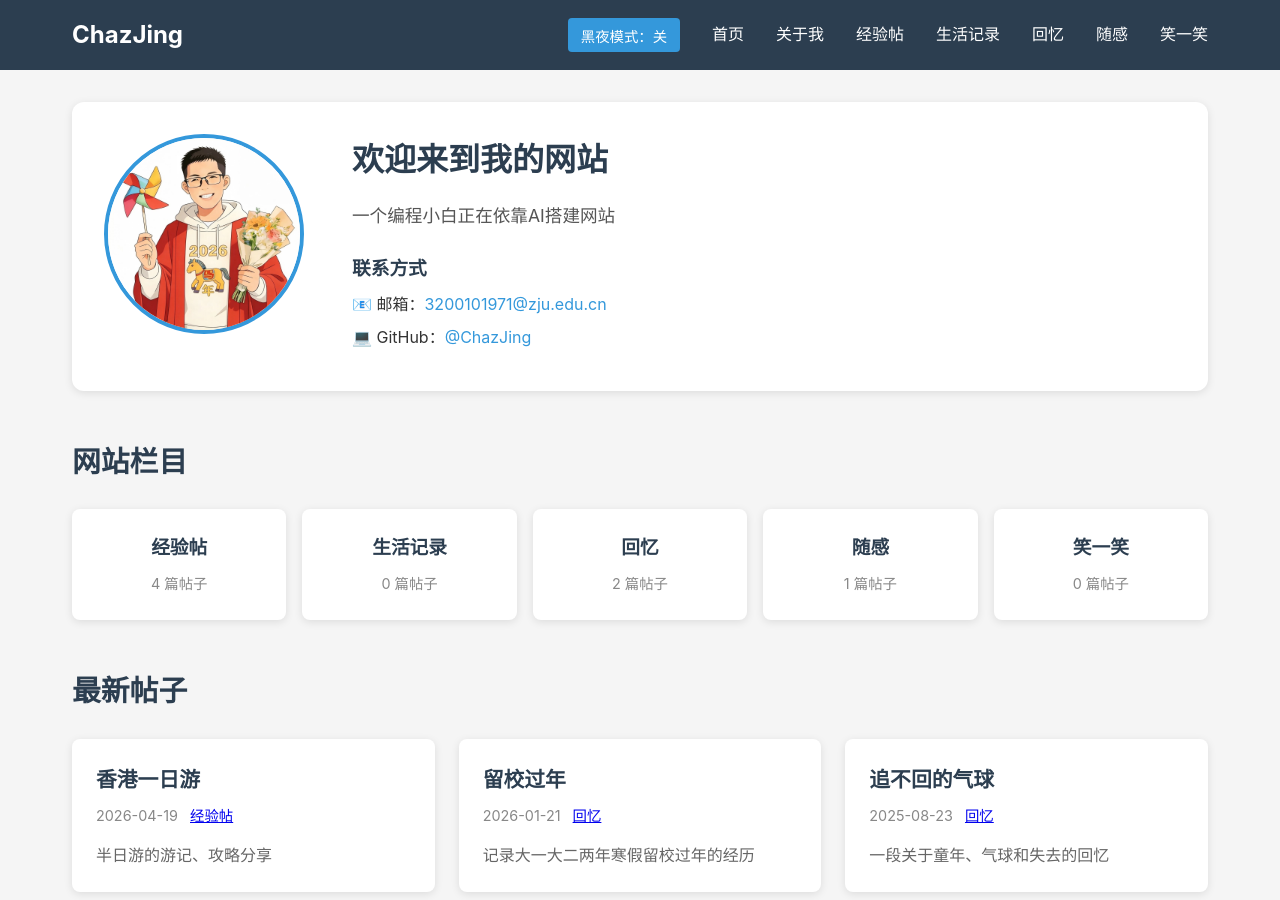
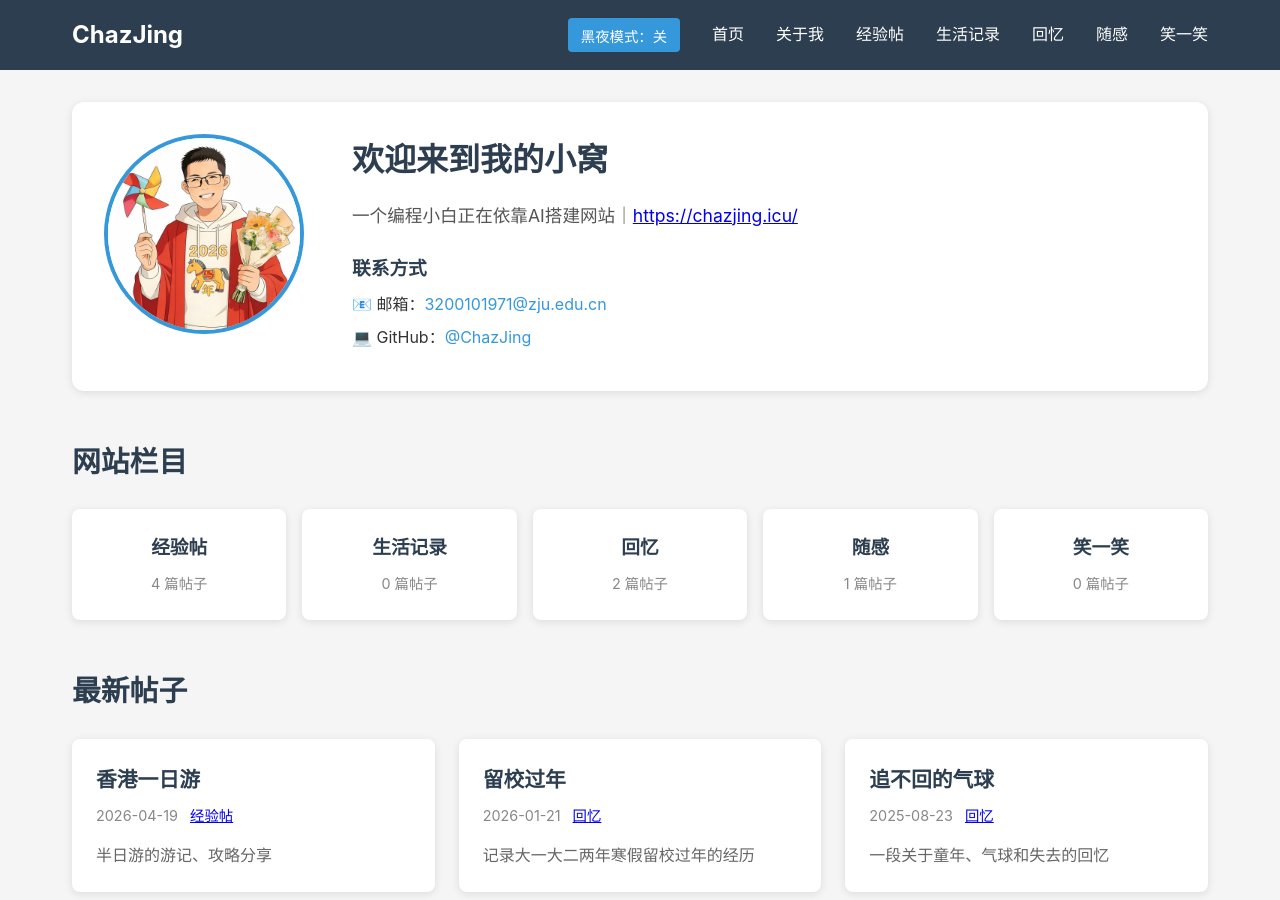
Before and after one commit to ChazJing/ChazJing.github.io, a Jekyll site: the page built from index.html, in a window 1280 px wide and 900 px high. Built offline with Jekyll 4.4.1, drawn with Linux system fonts in a browser that asks for light colours.

Commit message:
Add files via upload

```diff
--- a/index.html
+++ b/index.html
@@ -11,8 +11,8 @@ title: 首页
             </div>
 
             <div class="profile-info">
-                <h1>欢迎来到我的网站</h1>
-                <p class="bio">一个编程小白正在依靠AI搭建网站</p>
+                <h1>欢迎来到我的小窝</h1>
+                <p class="bio">一个编程小白正在依靠AI搭建网站｜<a href="https://chazjing.icu/" target="_blank">https://chazjing.icu/</a></p>
 
                 <div class="contact-links">
                     <h3>联系方式</h3>
```
Also changed, not shown: about.md (+1 -1 lines).
